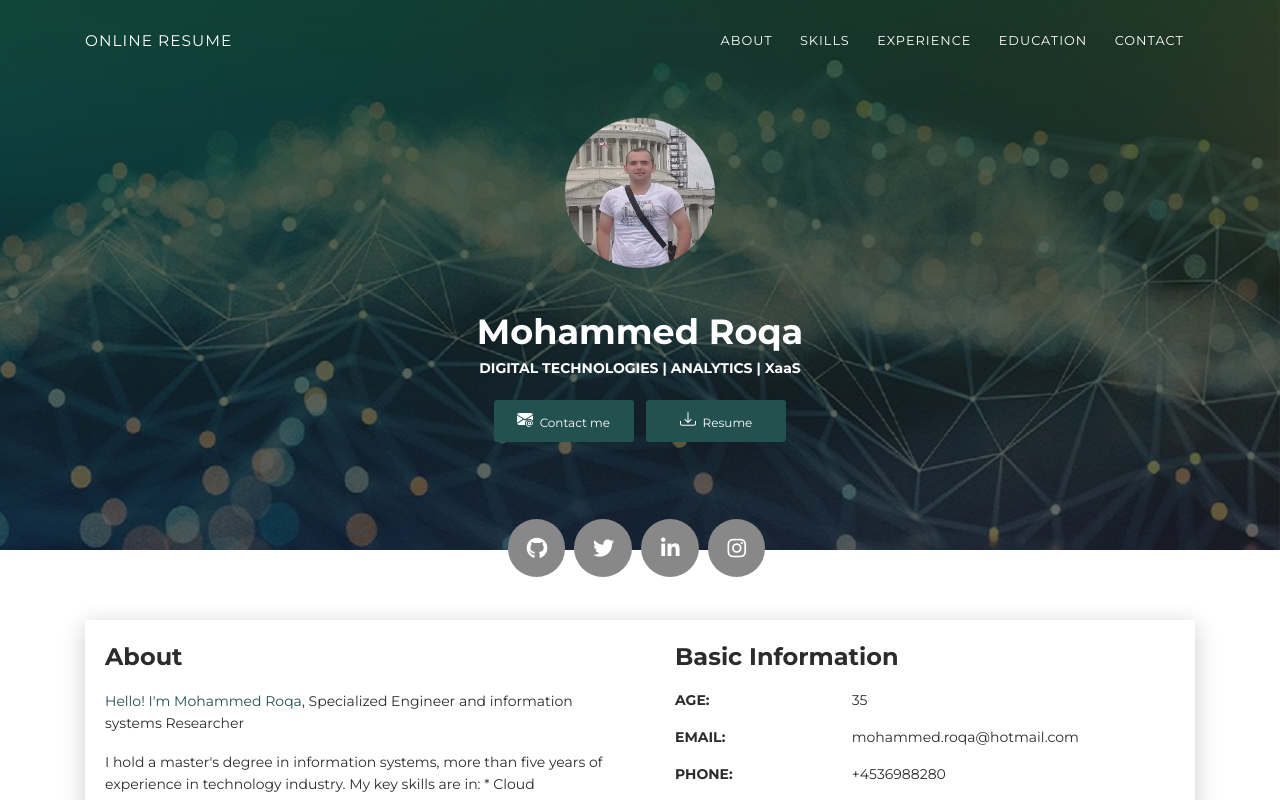
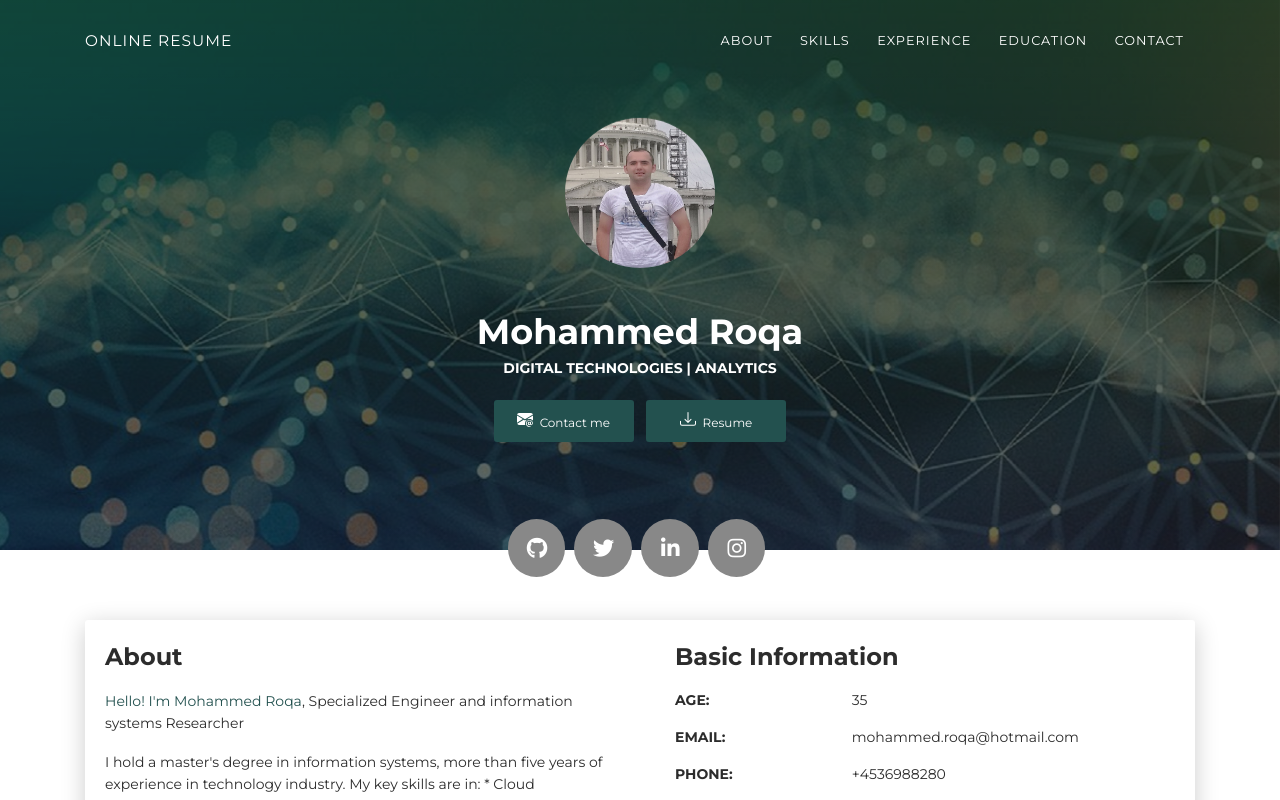
Before and after one commit to mroqa/mroqa.github.io, a plain HTML site: page index.html in a window 1280 px wide. Shown: the top 800 px of the page. Drawn offline with Linux system fonts and the light colour scheme.

Commit message:
Update index.html

```diff
--- a/index.html
+++ b/index.html
@@ -54,7 +54,7 @@
         <div class="content-center">
           <div class="cc-profile-image"><a href="#"><img src="images/MohammedRoqa.jpg" alt="Image"/></a></div>
           <div class="h2 title"><a class="badge-base__link LI-simple-link text-white" href="https://de.linkedin.com/in/mroqa?trk=profile-badge">Mohammed Roqa</a></div>
-          <p class="category text-white">Digital Technologies | Analytics | X<span class="text-lowercase">aa</span>S</p><a class="btn btn-primary smooth-scroll mr-2" href="#contact" data-aos="zoom-in" data-aos-anchor="data-aos-anchor">
+          <p class="category text-white">Digital Technologies | Analytics</p><a class="btn btn-primary smooth-scroll mr-2" href="#contact" data-aos="zoom-in" data-aos-anchor="data-aos-anchor">
 		  <svg xmlns="http://www.w3.org/2000/svg" width="16" height="16" fill="currentColor" class="bi bi-envelope-at-fill" viewBox="0 0 16 16">
 		  <path d="M2 2A2 2 0 0 0 .05 3.555L8 8.414l7.95-4.859A2 2 0 0 0 14 2H2Zm-2 9.8V4.698l5.803 3.546L0 11.801Zm6.761-2.97-6.57 4.026A2 2 0 0 0 2 14h6.256A4.493 4.493 0 0 1 8 12.5a4.49 4.49 0 0 1 1.606-3.446l-.367-.225L8 9.586l-1.239-.757ZM16 9.671V4.697l-5.803 3.546.338.208A4.482 4.482 0 0 1 12.5 8c1.414 0 2.675.652 3.5 1.671Z"/>
 		  <path d="M15.834 12.244c0 1.168-.577 2.025-1.587 2.025-.503 0-1.002-.228-1.12-.648h-.043c-.118.416-.543.643-1.015.643-.77 0-1.259-.542-1.259-1.434v-.529c0-.844.481-1.4 1.26-1.4.585 0 .87.333.953.63h.03v-.568h.905v2.19c0 .272.18.42.411.42.315 0 .639-.415.639-1.39v-.118c0-1.277-.95-2.326-2.484-2.326h-.04c-1.582 0-2.64 1.067-2.64 2.724v.157c0 1.867 1.237 2.654 2.57 2.654h.045c.507 0 .935-.07 1.18-.18v.731c-.219.1-.643.175-1.237.175h-.044C10.438 16 9 14.82 9 12.646v-.214C9 10.36 10.421 9 12.485 9h.035c2.12 0 3.314 1.43 3.314 3.034v.21Zm-4.04.21v.227c0 .586.227.8.581.8.31 0 .564-.17.564-.743v-.367c0-.516-.275-.708-.572-.708-.346 0-.573.245-.573.791Z"/>
```
